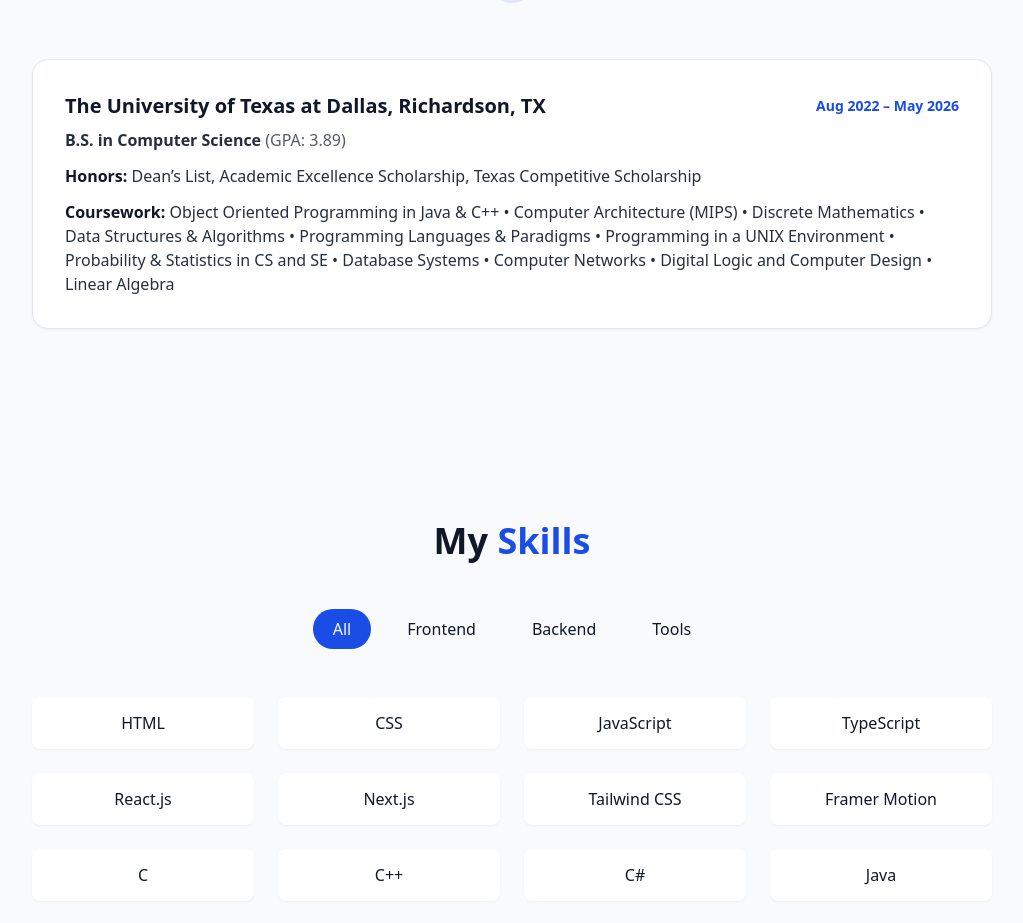
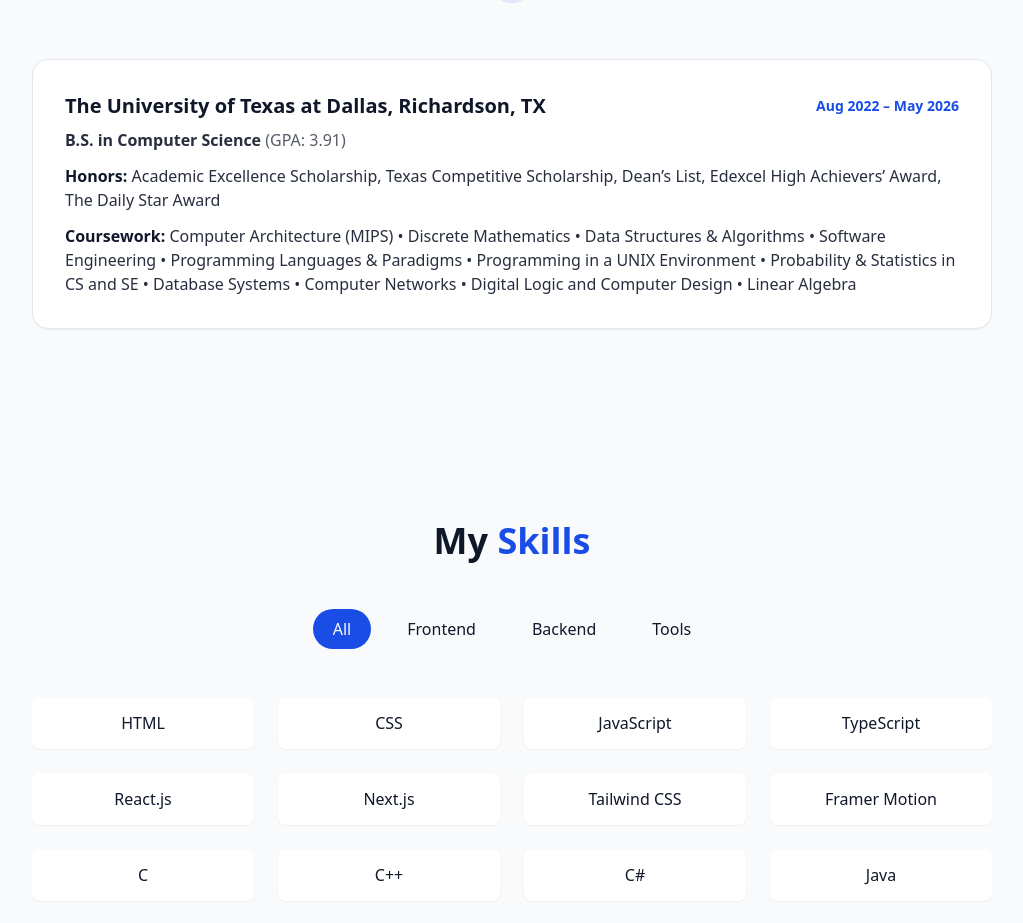
Before and after one commit to seeyannewaz/Portfolio, a React (Vite) app: page / in a window 1280 px wide. Shown: the part 1967-2890 px from the top of the page, without its empty margins (128-1151 px from the left). Built offline with nearby package versions, Linux system fonts and the light colour scheme.

Commit message:
Updated Education

```diff
--- a/src/components/EducationSection.jsx
+++ b/src/components/EducationSection.jsx
@@ -2,10 +2,10 @@
 import { GraduationCap } from "lucide-react";
 
 const COURSEWORK = [
-  "Object Oriented Programming in Java & C++",
   "Computer Architecture (MIPS)",
   "Discrete Mathematics",
   "Data Structures & Algorithms",
+  "Software Engineering",
   "Programming Languages & Paradigms",
   "Programming in a UNIX Environment",
   "Probability & Statistics in CS and SE",
@@ -45,14 +45,14 @@ export const EducationSection = () => {
           {/* Degree + GPA */}
           <p className="text-sm md:text-base text-foreground/90 mb-3">
             <span className="font-semibold">B.S. in Computer Science</span>{" "}
-            <span className="text-foreground/70">(GPA: 3.89)</span>
+            <span className="text-foreground/70">(GPA: 3.91)</span>
           </p>
 
           {/* Honors */}
           <p className="text-sm md:text-base mb-3">
             <span className="font-semibold">Honors:</span>{" "}
             <span className="text-foreground/90">
-              Dean’s List, Academic Excellence Scholarship, Texas Competitive Scholarship
+              Academic Excellence Scholarship, Texas Competitive Scholarship, Dean’s List, Edexcel High Achievers’ Award, The Daily Star Award
             </span>
           </p>
 
```
